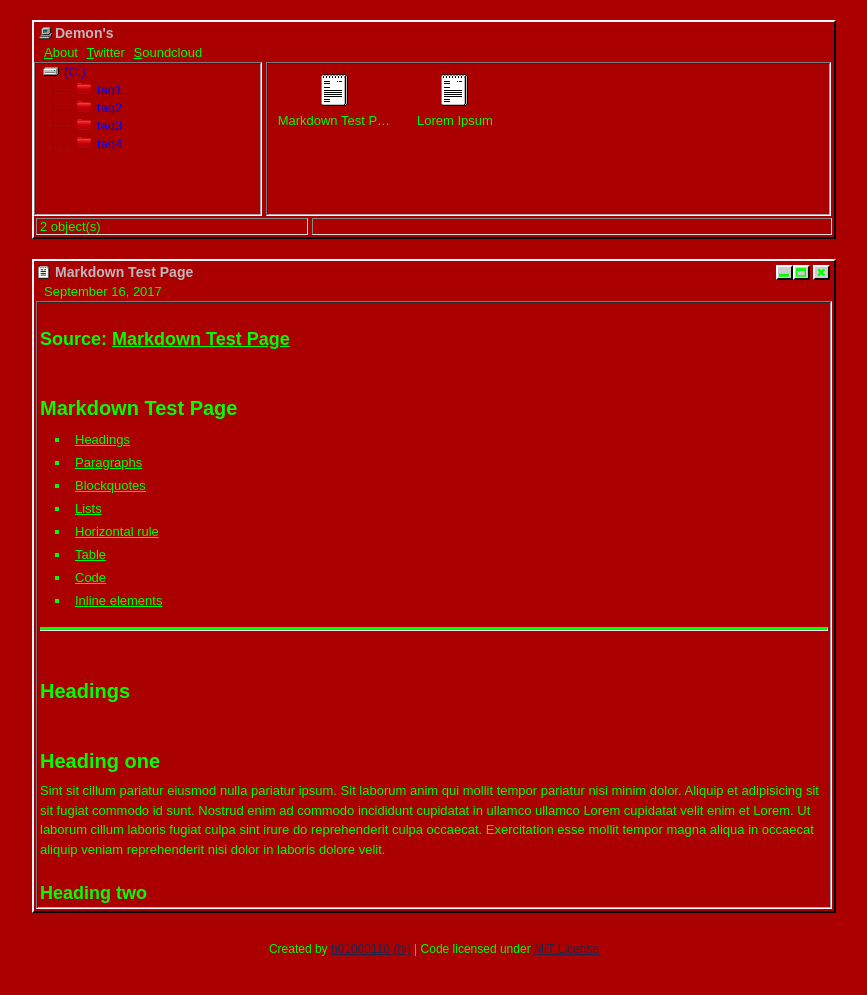
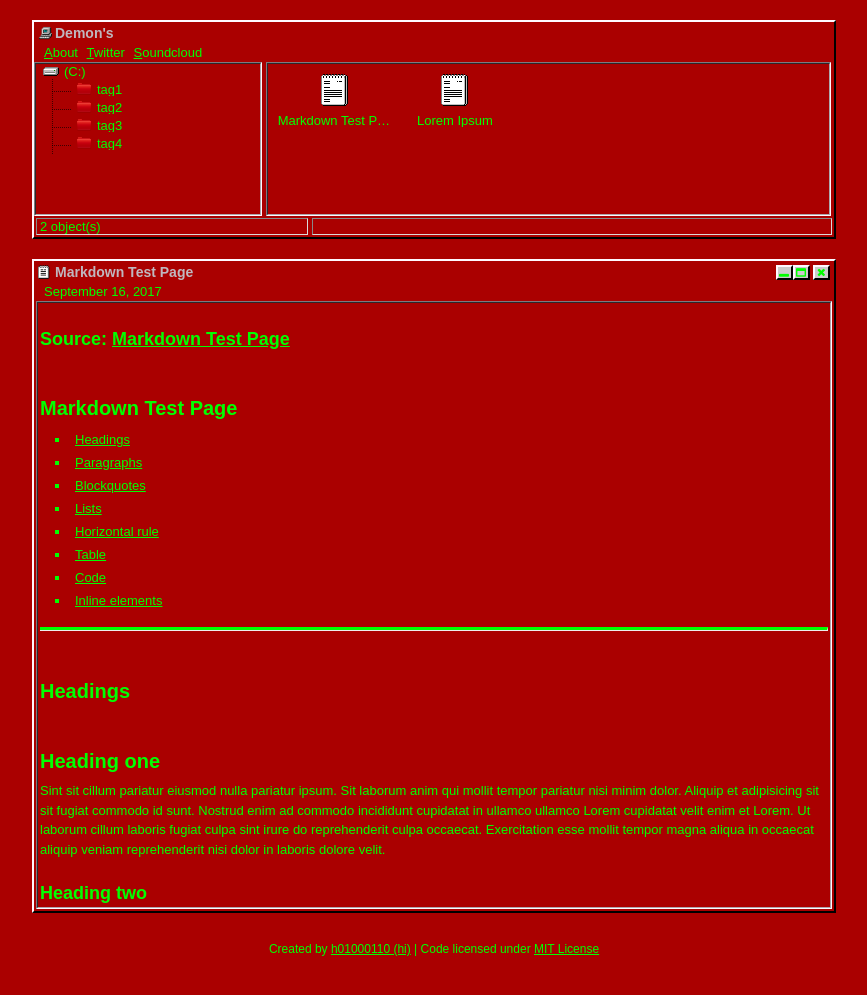
Before and after one commit to demonuser/demonuser.github.io, a Jekyll site: the page built from _posts/2017-09-16-markdown-test-page.md, in a window 1280 px wide. Shown: the top 995 px of the page, without its empty margins (206-1073 px from the left). Built offline with Jekyll 4.4.1, drawn with Linux system fonts in a browser that asks for light colours.

Commit message:
Update _main.scss

```diff
--- a/_sass/_main.scss
+++ b/_sass/_main.scss
@@ -145,7 +145,7 @@ ul.topbar {
 
 	a {
 		text-decoration: none;
-		color: #000ff00;
+		color: #00ff00;
 	}
 
 	ul {
@@ -165,6 +165,7 @@ ul.topbar {
 }
 #tag-list li a {
     background: #aa0000;
+    color:#00ff00;
     display:block;
 }
 #tag-list li ul li {
@@ -293,7 +294,7 @@ ul.topbar {
 		text-align: center;
 
 		a {
-			color: #24244a;
+			color: #00ff00;
 		}
 	}
 }
```
